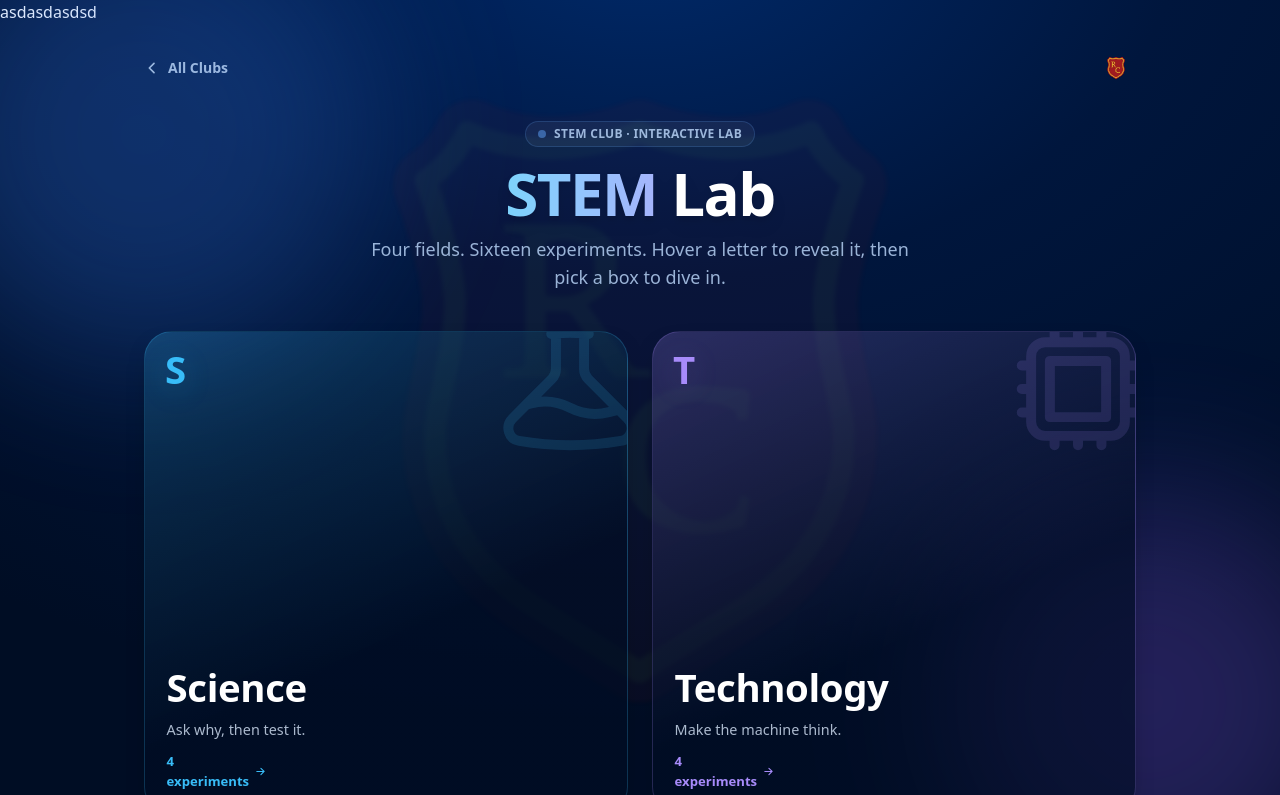
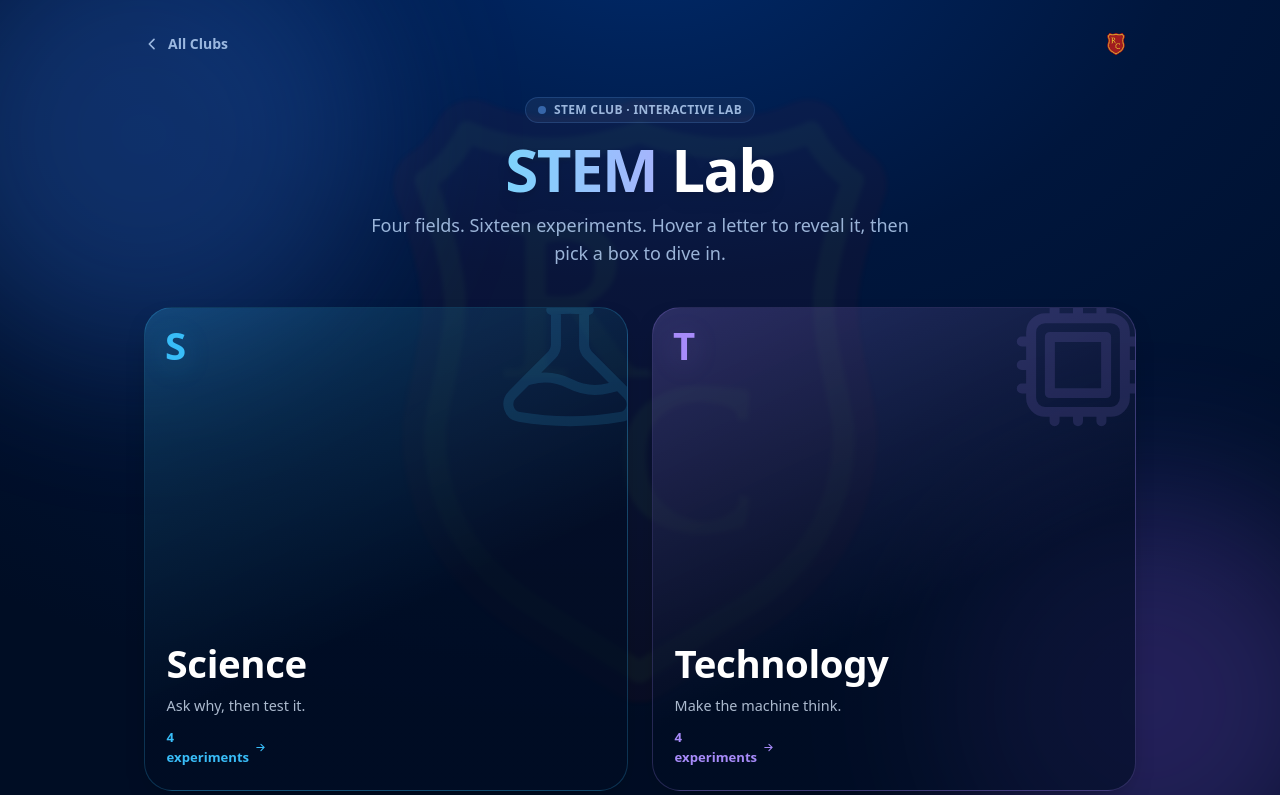
Before and after one commit to Acylan/Runnymede-Science, a plain HTML site: page stem.html in a window 1280 px wide. Shown: the top 795 px of the page. Drawn offline with nearby package versions, Linux system fonts and the light colour scheme.

Commit message:
mensage de terminal

```diff
--- a/stem.html
+++ b/stem.html
@@ -7,7 +7,7 @@
     <script src="https://cdn.tailwindcss.com"></script>
     <link rel="stylesheet" href="./clubs.css">
 </head>
-<body>asdasdasdsd
+<body>
     <div class="orb orb-1"></div>
     <div class="orb orb-2"></div>
     <div class="logo-watermark"><img src="./assets/Runnymede%20Logo.png" alt="" /></div>
```
Also changed, not shown: instructions.txt (added).
